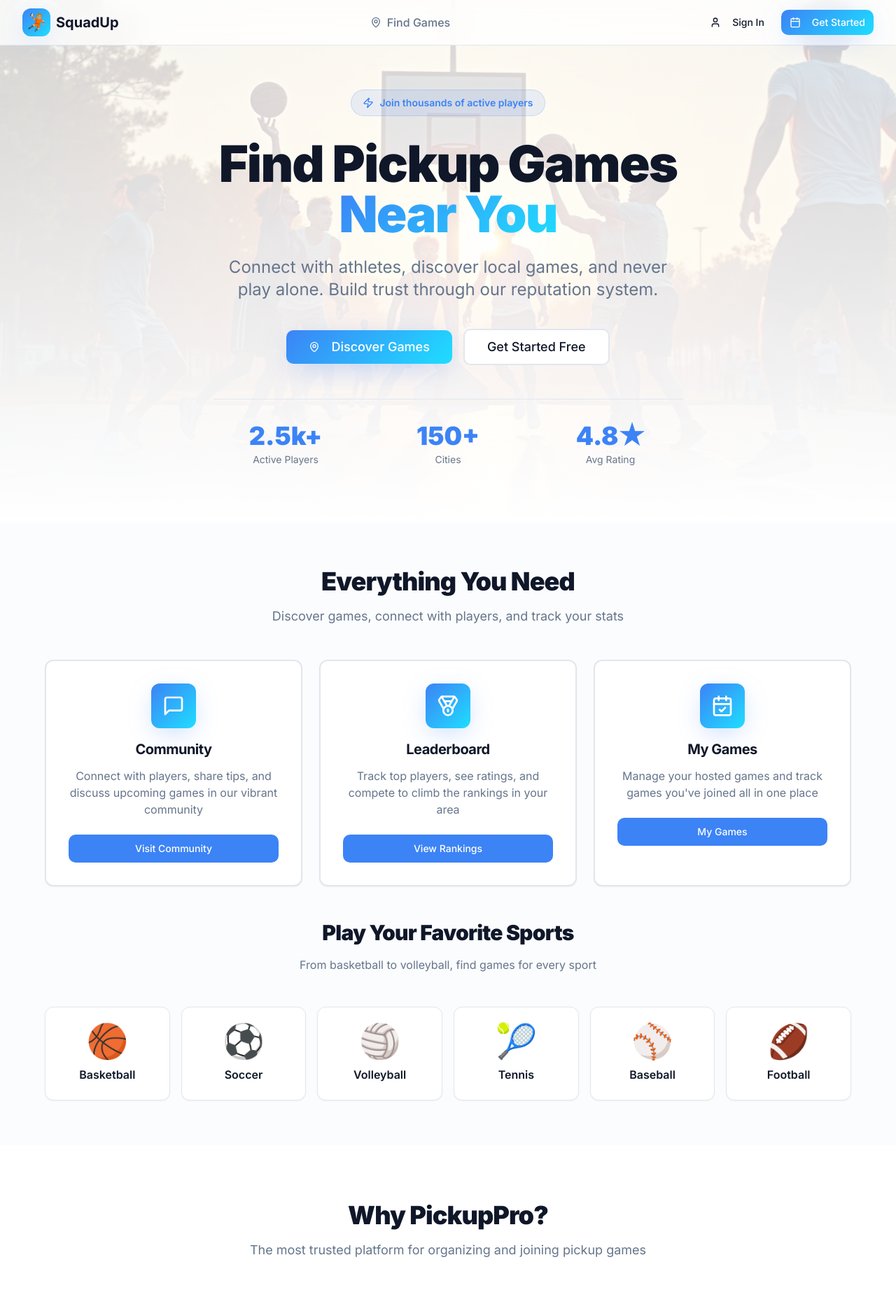
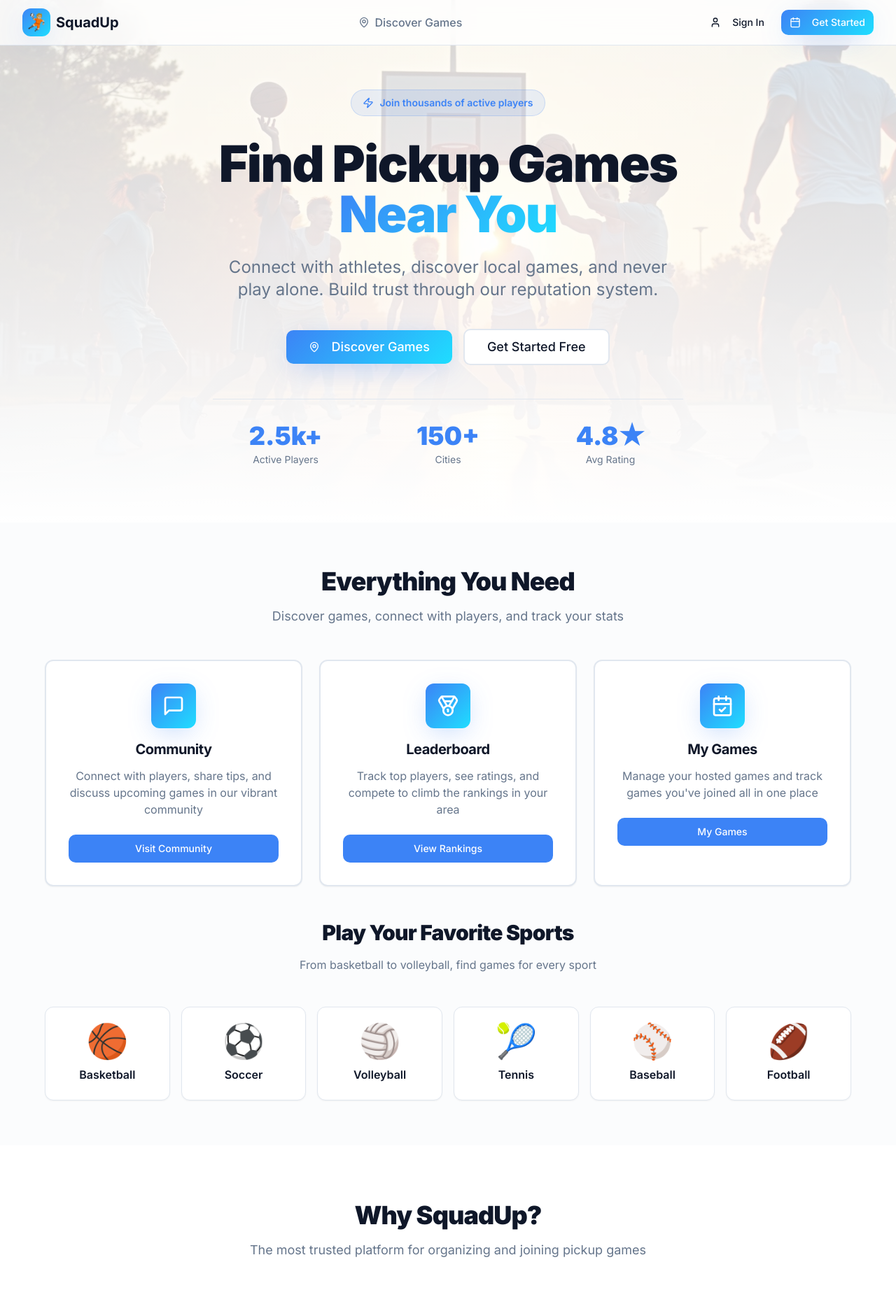
Before and after one commit to SudarshanaSRao/sports-on-the-go-4c575e84, a React (Vite) app: page / in a window 1280 px wide. Shown: the top 1864 px of the page at 70% size. Built offline with nearby package versions, Linux system fonts and the light colour scheme; the HTML template or start-up script is replaced by a standard one.

Commit message:
Refactor: Update branding and navigation

```diff
--- a/src/components/Navbar.tsx
+++ b/src/components/Navbar.tsx
@@ -33,7 +33,7 @@ export const Navbar = () => {
               className="flex items-center gap-2 text-muted-foreground hover:text-foreground transition-smooth font-medium"
             >
               <MapPin className="w-4 h-4" />
-              Find Games
+              Discover Games
             </Link>
             {user && (
               <>
--- a/src/contexts/AuthContext.tsx
+++ b/src/contexts/AuthContext.tsx
@@ -77,7 +77,7 @@ export const AuthProvider = ({ children }: { children: React.ReactNode }) => {
       if (error) throw error;
 
       if (data.user) {
-        toast.success("Account created successfully! Welcome to PickupPro.");
+        toast.success("Account created successfully! Welcome to SquadUp.");
       }
     } catch (error: any) {
       console.error("Sign up error:", error);
--- a/src/pages/Auth.tsx
+++ b/src/pages/Auth.tsx
@@ -128,7 +128,7 @@ const Auth = () => {
               <MapPin className="w-7 h-7 text-white" />
             </div>
           </div>
-          <CardTitle className="text-2xl font-black text-center">Welcome to PickupPro</CardTitle>
+          <CardTitle className="text-2xl font-black text-center">Welcome to SquadUp</CardTitle>
           <CardDescription className="text-center">
             Sign in to discover games or create your account
           </CardDescription>
--- a/src/pages/Index.tsx
+++ b/src/pages/Index.tsx
@@ -210,7 +210,7 @@ const Index = () => {
       <section className="py-20 px-4 sm:px-6 lg:px-8">
         <div className="container mx-auto">
           <div className="text-center mb-16">
-            <h2 className="text-3xl sm:text-4xl font-black mb-4">Why PickupPro?</h2>
+            <h2 className="text-3xl sm:text-4xl font-black mb-4">Why SquadUp?</h2>
             <p className="text-lg text-muted-foreground max-w-2xl mx-auto">
               The most trusted platform for organizing and joining pickup games
             </p>
@@ -270,10 +270,10 @@ const Index = () => {
               <div className="w-8 h-8 rounded-lg gradient-primary flex items-center justify-center">
                 <MapPin className="w-4 h-4 text-white" />
               </div>
-              <span className="font-bold text-lg">PickupPro</span>
+              <span className="font-bold text-lg">SquadUp</span>
             </div>
             <div className="text-sm text-muted-foreground">
-              © 2025 PickupPro. Connecting athletes, one game at a time.
+              © 2025 SquadUp. Connecting athletes, one game at a time.
             </div>
           </div>
         </div>
```
